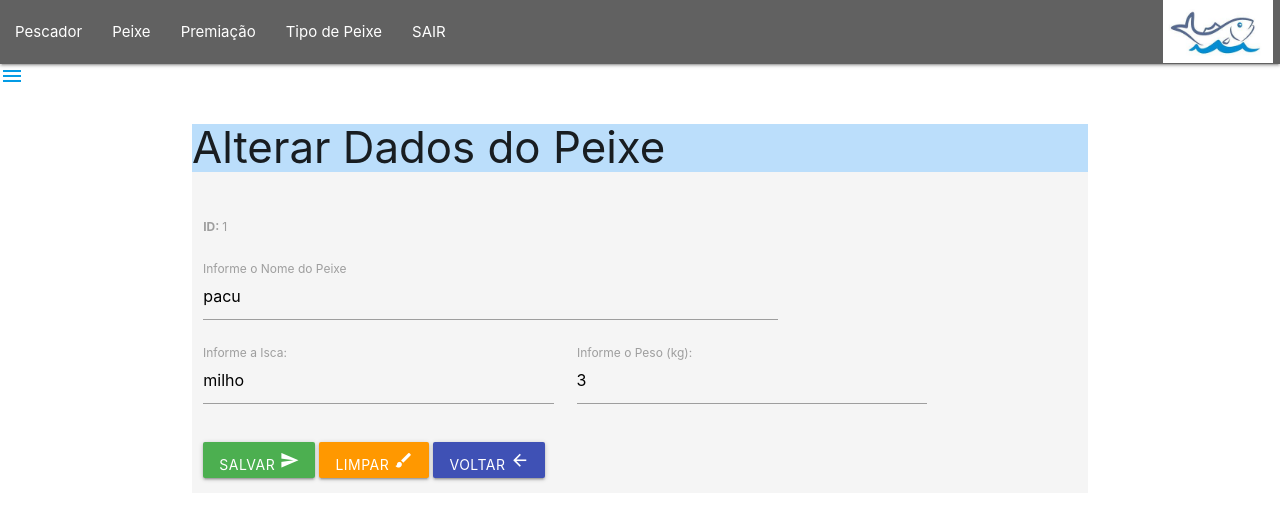
After one commit to filipe-alves-oliveira/Pescaria, a PHP site: page /frmedtPeixe.php?id=1 in a window 1280 px wide. The commit adds this page. Shown: the top 522 px of the page. Run offline with PHP 8.4, Linux system fonts and the light colour scheme; the visitor is signed in with stand-in values (Sample User, id 1); data comes from the database, SQL or seed files in the repository; some libraries are stand-ins or nearby versions.

Commit message:
frmedtPeixe

```diff
--- a/ListarPeixe.php
+++ b/ListarPeixe.php
@@ -36,7 +36,7 @@
                 <th>ID</th>
                 <th>NOME</th>
                 <th>ISCA</th>
-                <th>PESO</th>
+                <th>PESO (KG)</th>
                 <th colspan="2">EDITAR / REMOVER</th>
             </tr>
             </tr>
--- a/frmInsPescador.php
+++ b/frmInsPescador.php
@@ -28,7 +28,7 @@
           <div class="row">
           <form action="insPescador.php" method="POST" id="frmInsPescador" class="col s12">
            <div class="input-field col s8">
-                <label for="lblNome">Informe o Nome do Pescador</label>
+                <label for="lblNome">Informe o Nome do Pescador: </label>
                 <input type="text" class="form-control" id="txtNome" name="txtNome">
             </div>
 
--- /dev/null
+++ b/frmedtPeixe.php
@@ -0,0 +1,97 @@
+<?php //frmedtPeixe.php
+    include 'menu.php';
+    include 'conexao.php';
+
+    //recuperar o id pelo método GET
+    $id =$_GET['id'];
+
+    //recuperar os dados no banco de dados
+     $pdo = Conexao::conectar();
+     $pdo->setAttribute(PDO:: ATTR_ERRMODE, PDO::ERRMODE_EXCEPTION);
+     $sql = "SELECT * FROM peixe WHERE id=?;";
+     $query = $pdo->prepare($sql);
+     $query->execute(array($id));
+
+     $dados = $query->fetch(PDO::FETCH_ASSOC);
+
+     //atribui dados em variáveis
+     $nome = $dados['nome'];
+     $cidade = $dados['isca'];
+     $estado = $dados['peso'];
+    Conexao::desconectar();
+?>
+
+<!DOCTYPE html>
+<html lang="pt-br">
+<head>
+    <meta charset="UTF-8">
+    <meta http-equiv="X-UA-Compatible" content="IE=edge">
+    <meta name="viewport" content="width=device-width, initial-scale=1.0">
+
+    <!-- Compiled and minified CSS -->
+    <link rel="stylesheet" href="https://cdnjs.cloudflare.com/ajax/libs/materialize/1.0.0/css/materialize.min.css">
+
+    <!-- Compiled and minified JavaScript -->
+    <script src="https://cdnjs.cloudflare.com/ajax/libs/materialize/1.0.0/js/materialize.min.js"></script>
+
+    <link href="https://fonts.googleapis.com/icon?family=Material+Icons" rel="stylesheet">
+
+    <title>Editar Peixe</title>
+</head>
+<body>
+    <div class="container grey lighten-4 col s12">
+        <div class="blue lighten-4 col s12">
+            <h3>Alterar Dados do Peixe</h3>
+        </div>
+     <div class="row">
+        <form action="edtPeixe.php" method="POST" id="frmedtPeixe" class="col s12">
+
+        <div class="input-field col s8">
+              <h6>
+                <label for="lblID"> <b>ID: </b> <?php echo $id;?>
+                </label>
+                <input type="hidden" id="id" name="id" value="<?php echo $id;?>">
+              </h6>
+            </div>
+
+            <br>
+
+            <div class="input-field col s8">
+                <label for="lblNome">Informe o Nome do Peixe</label>
+                <input type="text" class="form-control" id="txtNome" name="txtNome"
+                value="<?php echo $nome?>">
+            </div>
+
+            <div class="input-field col s5">
+                <label for="lblCidade">Informe a Isca: </label>
+                <input type="text" class="form-control" id="txtCidade" name="txtCidade"
+                value="<?php echo $cidade?>">
+            </div>
+
+            <div class="input-field col s5">
+                <label for="lblEstado">Informe o Peso (kg): </label>
+                <input type="text" class="form-control" id="txtEstado" name="txtEstado"
+                value="<?php echo $estado?>">
+            </div>
+
+            <br>
+            <div class="input-field col s8">
+               <button class="btn waves-effect waves-light green" type="submit" name="btnGravar">
+               Salvar <i class="material-icons">send</i>
+               </button>
+
+               <button class="btn waves-effect waves-light orange" type="reset" name="btnLimpar">
+               Limpar <i class="material-icons">brush</i>
+               </button>
+
+               <button class="btn waves-effect waves-light indigo" type="button" name="btnVoltar"
+                onclick="JavaScript:location.href='ListarPeixe.php'">
+               Voltar <i class="material-icons">arrow_back</i>
+               </button>
+
+            </div>
+        </form>
+     </div>
+    </div>
+</body>
+</html>
```
Also changed, not shown: frmInsPeixe.php (+25 -21 lines).
